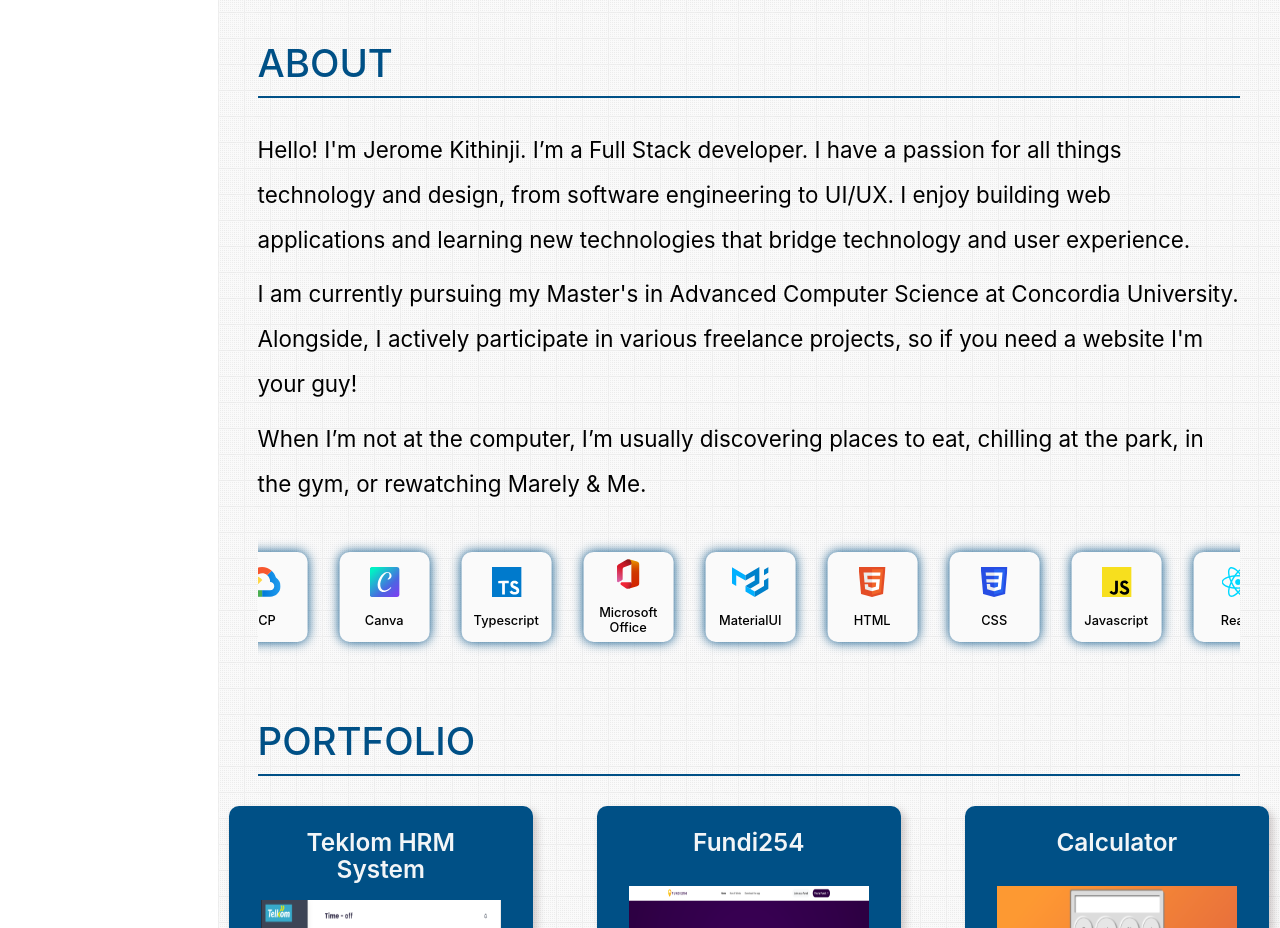
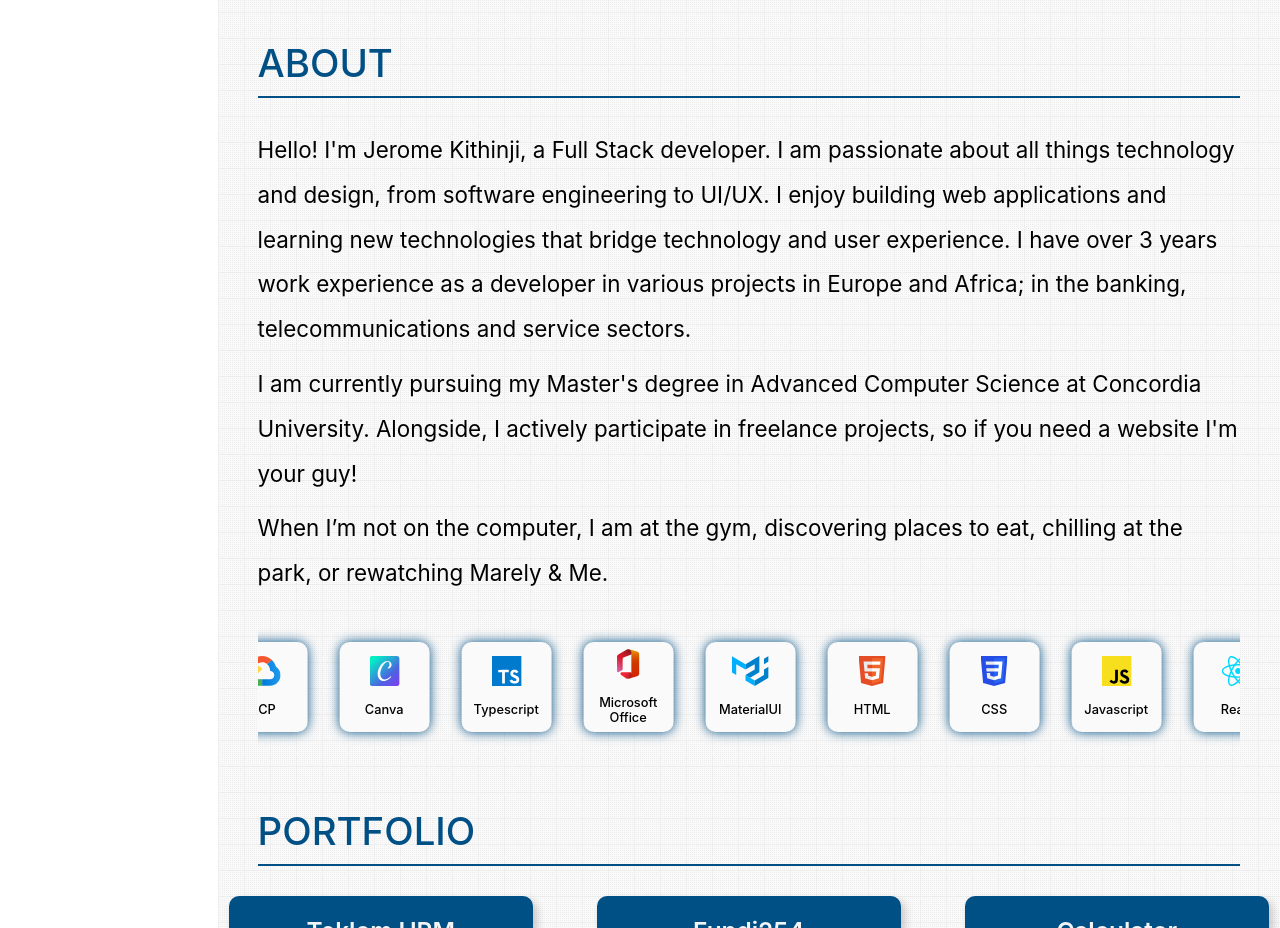
Before and after one commit to jeromekithinji/portfolio, a React (Create React App) app: page / in a window 1280 px wide. Shown: the part 820-1748 px from the top of the page. Built offline with nearby package versions, Linux system fonts and the light colour scheme.

Commit message:
Updated CV and about content

```diff
--- a/src/Components/Navbar/Navbar.jsx
+++ b/src/Components/Navbar/Navbar.jsx
@@ -5,7 +5,7 @@ import ContactIcon from "../../assets/icons/contact.svg";
 import PortfolioIcon from "../../assets/icons/portfolio.svg";
 import SkillsIcon from "../../assets/icons/skills.svg";
 import ResumeIcon from "../../assets/icons/resume.svg";
-import CV from "../../assets/pdf/Jerome Kithinji CV.pdf";
+import CV from "../../assets/pdf/Jerome Kithinji CV (WIthout Number).pdf";
 import { MdMenu, MdClose } from "react-icons/md";
 
 const Navbar = () => {
--- a/src/Sections/about/about.jsx
+++ b/src/Sections/about/about.jsx
@@ -12,13 +12,13 @@ const About = () => {
         </p>
         <div className="about__texts">
             <p className="about__texts-text">
-                Hello! I'm Jerome Kithinji. I’m a Full Stack developer. I have a passion for all things technology and design, from software engineering to UI/UX. I enjoy building web applications and learning new technologies that bridge technology and user experience.
+                Hello! I'm Jerome Kithinji,  a Full Stack developer. I am passionate about all things technology and design, from software engineering to UI/UX. I enjoy building web applications and learning new technologies that bridge technology and user experience. I have over 3 years work experience as a developer in various projects in Europe and Africa; in the banking, telecommunications and service sectors.
             </p>
             <p className="about__texts-text">
-                I am currently pursuing my Master's in Advanced Computer Science at Concordia University. Alongside, I actively participate in various freelance projects, so if you need a website I'm your guy!
+                I am currently pursuing my Master's degree in Advanced Computer Science at Concordia University. Alongside, I actively participate in freelance projects, so if you need a website I'm your guy!
             </p>
             <p className="about__texts-text">
-                When I’m not at the computer, I’m usually discovering places to eat, chilling at the park, in the gym, or rewatching Marely & Me.
+                When I’m not on the computer, I am at the gym, discovering places to eat, chilling at the park, or rewatching Marely & Me.
             </p>
         </div>
         <div className="about__content-marquee">
```
Also changed, not shown: 2 other files (tests, documents, lock files or other folders).
